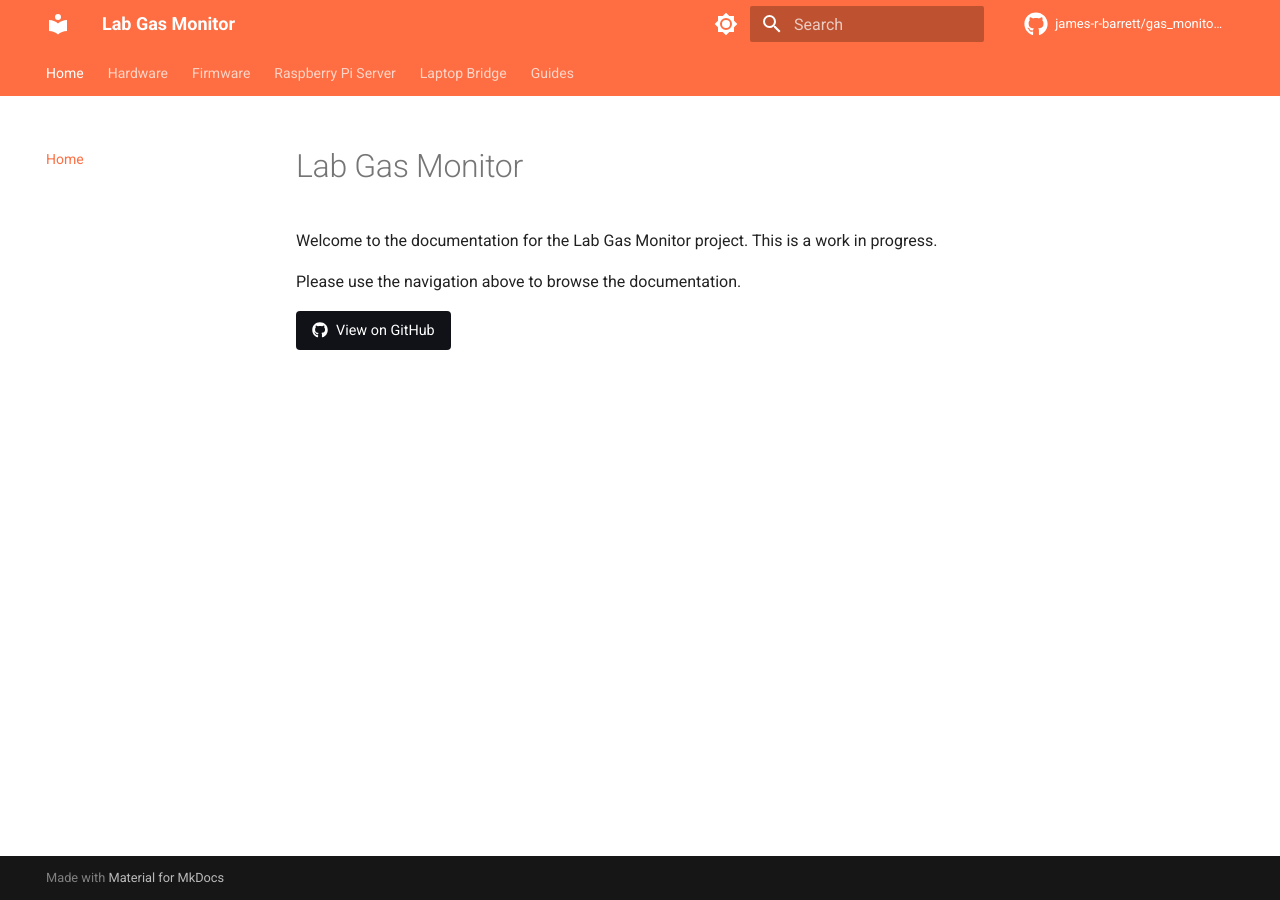
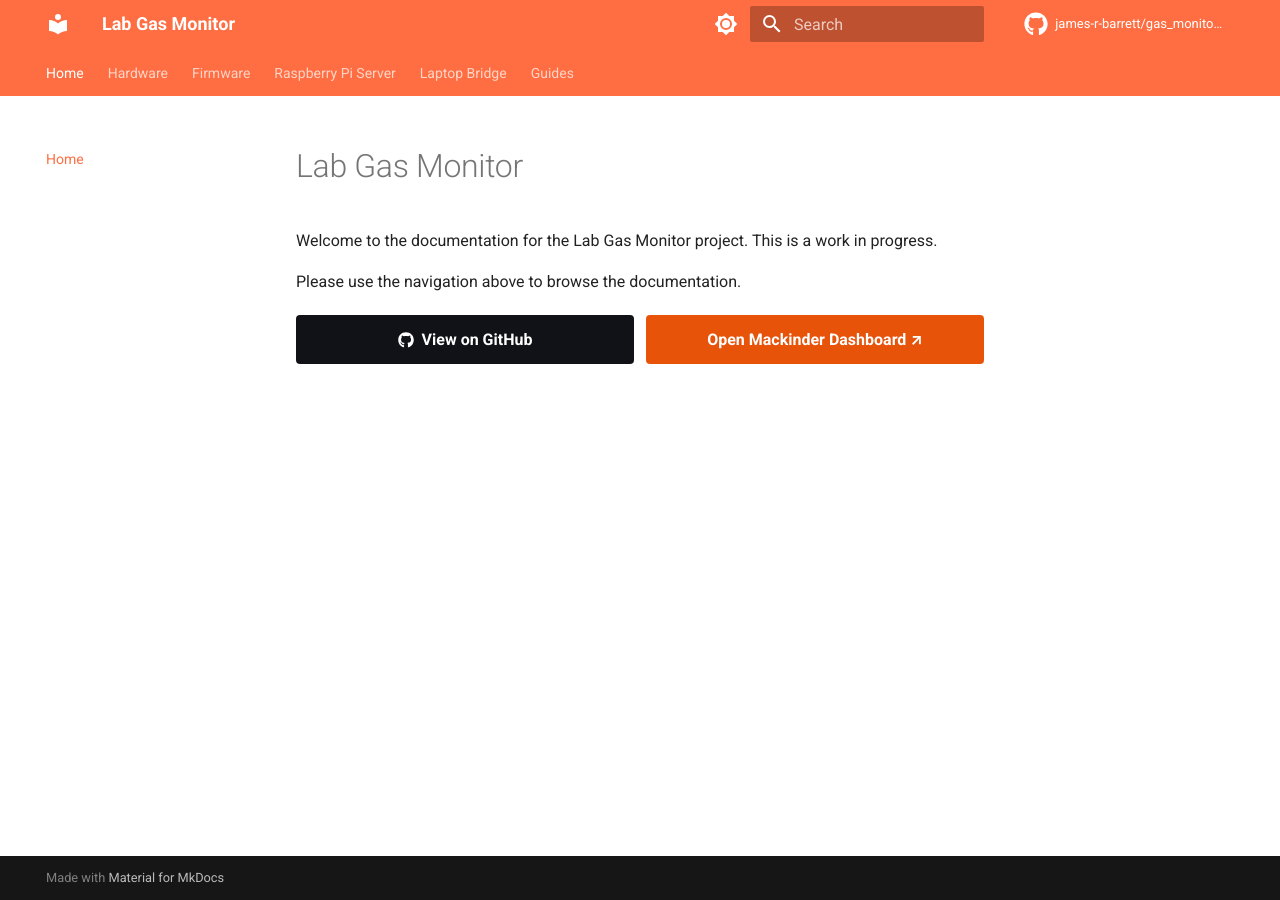
Before and after one commit to james-r-barrett/gas_monitoring, an MkDocs documentation site: the page built from mkdocs-src/index.md, in a window 1280 px wide. Built offline with MkDocs 1.6.1 and Material for MkDocs 9.7.7, drawn with Linux system fonts in a browser that asks for light colours; comment, search, counter and statistics services are not loaded; some of the changed lines change nothing that is shown.

Commit message:
adjust index

```diff
--- a/mkdocs-src/index.md
+++ b/mkdocs-src/index.md
@@ -4,19 +4,66 @@
 
 Please use the navigation above to browse the documentation.
 
-<p style="margin-top: 0.5em;">
+<div style="
+  display: flex;
+  gap: 12px;
+  align-items: stretch;
+  margin: 20px 0;
+  flex-wrap: wrap;
+">
+
+  <!-- GitHub Button -->
   <a href="https://github.com/james-r-barrett/gas_monitoring"
      target="_blank"
-     style="text-decoration: none;
-            font-size: 0.9em;
-            background-color: #111217;
-            color: white;
-            padding: 8px 16px;
-            border-radius: 4px;
-            display: inline-flex;
-            align-items: center;
-            gap: 8px;">
-    <svg xmlns="http://www.w3.org/2000/svg" viewBox="0 0 496 512" width="16" height="16" fill="white"><path d="M165.9 397.4c0 2-2.3 3.6-5.2 3.6-3.3.3-5.6-1.3-5.6-3.6 0-2 2.3-3.6 5.2-3.6 3-.3 5.6 1.3 5.6 3.6zm-31.1-4.5c-.7 2 1.3 4.3 4.3 4.9 2.6 1 5.6 0 6.2-2s-1.3-4.3-4.3-5.2c-2.6-.7-5.5.3-6.2 2.3zm44.2-1.7c-2.9.7-4.9 2.6-4.6 4.9.3 2 2.9 3.3 5.9 2.6 2.9-.7 4.9-2.6 4.6-4.6-.3-1.9-3-3.2-5.9-2.9zM244.8 8C106.1 8 0 113.3 0 252c0 110.9 69.8 205.8 169.5 239.2 12.8 2.3 17.3-5.6 17.3-12.1 0-6.2-.3-40.4-.3-61.4 0 0-70 15-84.7-29.8 0 0-11.4-29.1-27.8-36.6 0 0-22.9-15.7 1.6-15.4 0 0 24.9 2 38.6 25.8 21.9 38.6 58.6 27.5 72.9 20.9 2.3-16 8.8-27.1 16-33.7-55.9-6.2-112.3-14.3-112.3-110.5 0-27.5 7.6-41.3 23.6-58.9-2.6-6.5-11.1-33.3 2.6-67.9 20.9-6.5 69 27 69 27 20-5.6 41.5-8.5 62.8-8.5s42.8 2.9 62.8 8.5c0 0 48.1-33.6 69-27 13.7 34.7 5.2 61.4 2.6 67.9 16 17.7 25.8 31.5 25.8 58.9 0 96.5-58.9 104.2-114.8 110.5 9.2 7.9 17 22.9 17 46.4 0 33.7-.3 75.4-.3 83.6 0 6.5 4.6 14.4 17.3 12.1C428.2 457.8 496 362.9 496 252 496 113.3 389.9 8 244.8 8zM97.2 352.9c-1.3 1-1 3.3.7 5.2 1.6 1.6 3.9 2.3 5.2 1 1.3-1 1-3.3-.7-5.2-1.6-1.6-3.9-2.3-5.2-1zm-10.8-8.1c-.7 1.3.3 2.9 2.3 3.9 1.6 1 3.6.7 4.3-.7.7-1.3-.3-2.9-2.3-3.9-2-.6-3.6-.3-4.3.7zm32.4 35.6c-1.6 1.3-1 4.3 1.3 6.2 2.3 2.3 5.2 2.6 6.5 1 1.3-1.3.7-4.3-1.3-6.2-2.2-2.3-5.2-2.6-6.5-1z"/></svg>
+     style="
+        flex: 1;
+        min-width: 220px;
+        text-decoration: none;
+        background-color: #111217;
+        color: white;
+        padding: 12px 24px;
+        border-radius: 4px;
+        display: inline-flex;
+        align-items: center;
+        justify-content: center;
+        gap: 8px;
+        font-weight: bold;
+        font-size: 1em;
+        box-sizing: border-box;
+     ">
+
+    <svg xmlns="http://www.w3.org/2000/svg"
+         viewBox="0 0 496 512"
+         width="16"
+         height="16"
+         fill="white">
+      <path d="M165.9 397.4c0 2-2.3 3.6-5.2 3.6-3.3.3-5.6-1.3-5.6-3.6 0-2 2.3-3.6 5.2-3.6 3-.3 5.6 1.3 5.6 3.6zm-31.1-4.5c-.7 2 1.3 4.3 4.3 4.9 2.6 1 5.6 0 6.2-2s-1.3-4.3-4.3-5.2c-2.6-.7-5.5.3-6.2 2.3zm44.2-1.7c-2.9.7-4.9 2.6-4.6 4.9.3 2 2.9 3.3 5.9 2.6 2.9-.7 4.9-2.6 4.6-4.6-.3-1.9-3-3.2-5.9-2.9zM244.8 8C106.1 8 0 113.3 0 252c0 110.9 69.8 205.8 169.5 239.2 12.8 2.3 17.3-5.6 17.3-12.1 0-6.2-.3-40.4-.3-61.4 0 0-70 15-84.7-29.8 0 0-11.4-29.1-27.8-36.6 0 0-22.9-15.7 1.6-15.4 0 0 24.9 2 38.6 25.8 21.9 38.6 58.6 27.5 72.9 20.9 2.3-16 8.8-27.1 16-33.7-55.9-6.2-112.3-14.3-112.3-110.5 0-27.5 7.6-41.3 23.6-58.9-2.6-6.5-11.1-33.3 2.6-67.9 20.9-6.5 69 27 69 27 20-5.6 41.5-8.5 62.8-8.5s42.8 2.9 62.8 8.5c0 0 48.1-33.6 69-27 13.7 34.7 5.2 61.4 2.6 67.9 16 17.7 25.8 31.5 25.8 58.9 0 96.5-58.9 104.2-114.8 110.5 9.2 7.9 17 22.9 17 46.4 0 33.7-.3 75.4-.3 83.6 0 6.5 4.6 14.4 17.3 12.1C428.2 457.8 496 362.9 496 252 496 113.3 389.9 8 244.8 8z"/>
+    </svg>
+
     View on GitHub
   </a>
-</p>
+
+  <!-- Grafana Button -->
+  <a href="https://jamesrbarrett.grafana.net/public-dashboards/2842727a8849425480e023f71c46eba7"
+     target="_blank"
+     rel="noopener noreferrer"
+     style="
+        flex: 1;
+        min-width: 220px;
+        background: #e8530a;
+        color: white;
+        padding: 12px 24px;
+        border-radius: 4px;
+        text-decoration: none;
+        font-weight: bold;
+        font-size: 1em;
+        display: inline-flex;
+        align-items: center;
+        justify-content: center;
+        box-sizing: border-box;
+     ">
+
+    Open Mackinder Dashboard ↗
+  </a>
+
+</div>
```
